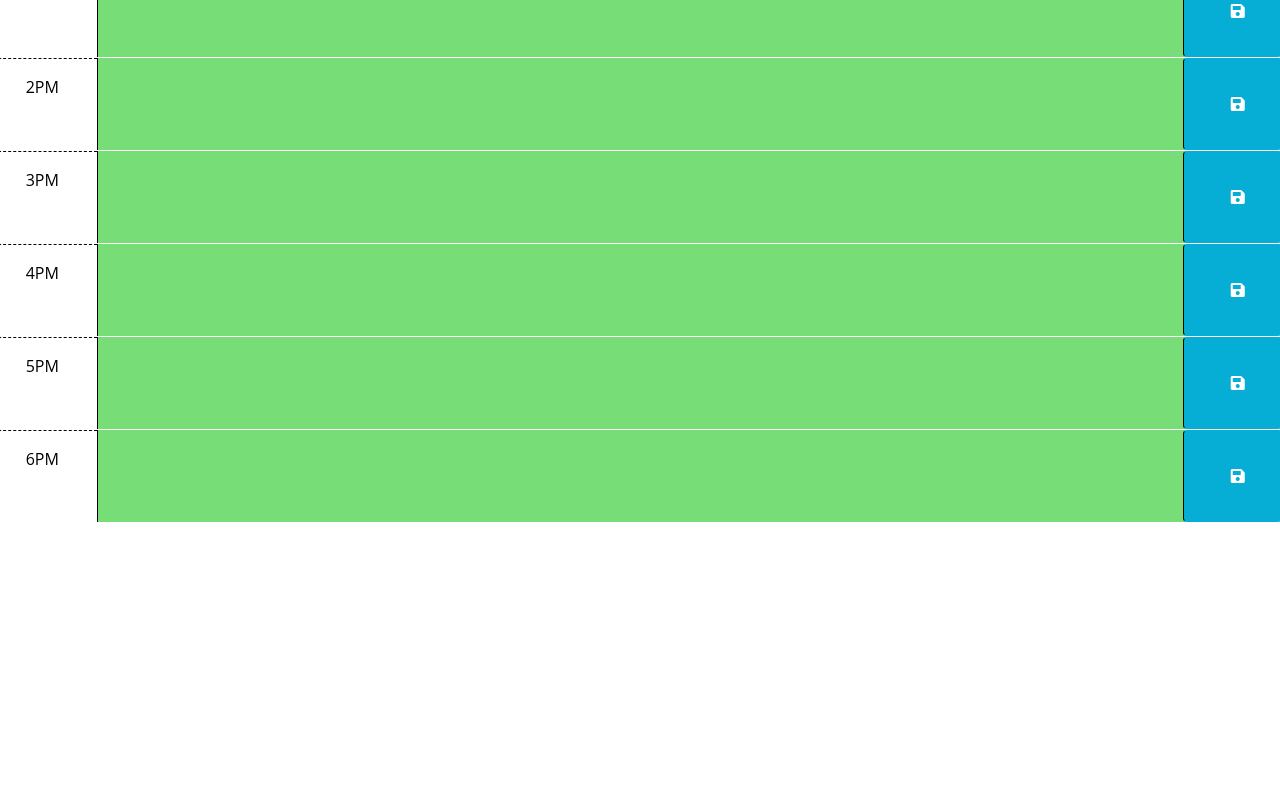
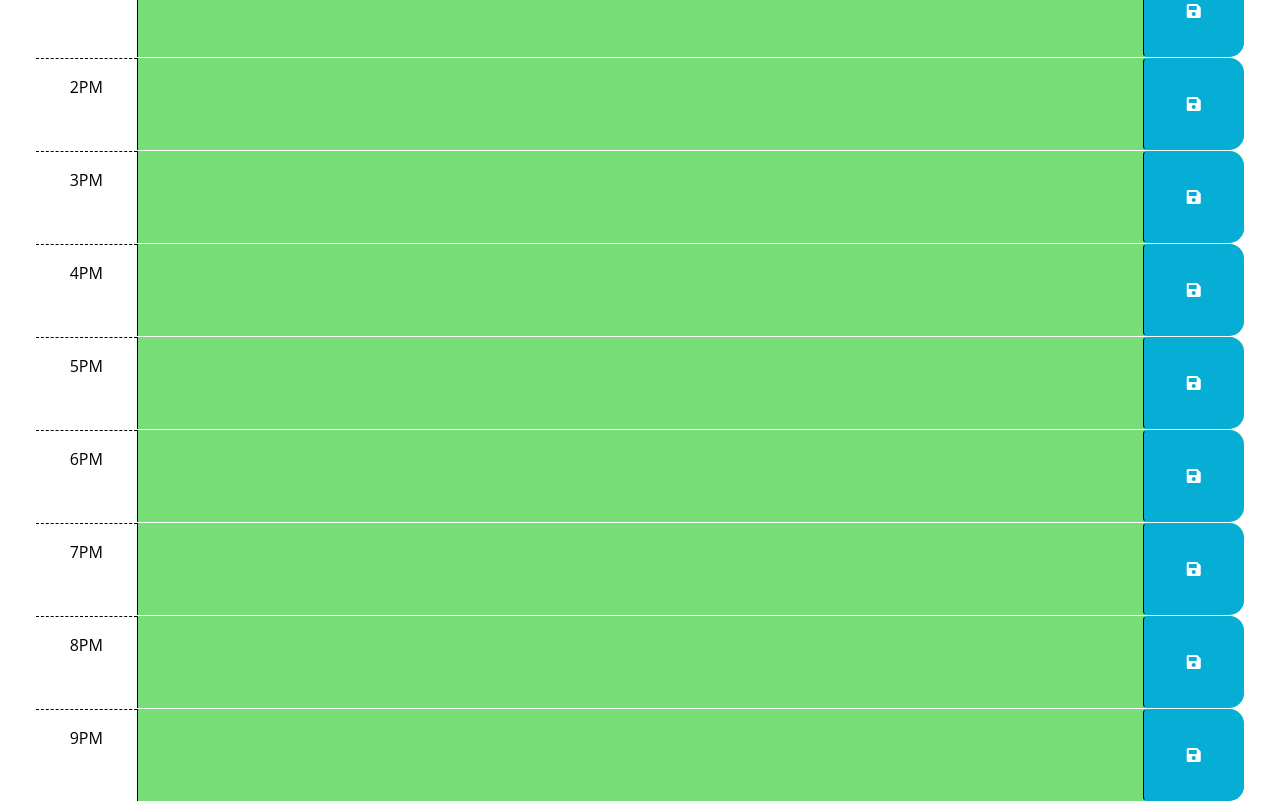
Before and after one commit to lgenzone/day-planner, a plain HTML site: page Develop/index.html in a window 1280 px wide. Shown: the part 705-1506 px from the top of the page. Before the commit the page ends 1227 px from the top, so only its background shows below. Drawn offline with nearby package versions, Linux system fonts and the light colour scheme.

Commit message:
update index.html & js
add time blocks

```diff
--- a/Develop/index.html
+++ b/Develop/index.html
@@ -79,7 +79,7 @@
         </button>
       </div>
 
-    </main>
+
 
     <!-- additional time blocks -->
 
@@ -140,8 +140,35 @@
     </button>
   </div>
 
+  <div id="hour-19" class="row time-block future">
+    <div class="col-2 col-md-1 hour text-center py-3">7PM</div>
+    <textarea class="col-8 col-md-10 description" rows="3"> </textarea>
+    <button class="btn saveBtn col-2 col-md-1" aria-label="save">
+      <i class="fas fa-save" aria-hidden="true"></i>
+    </button>
+  </div>
 
-</div>
+  <div id="hour-20" class="row time-block future">
+    <div class="col-2 col-md-1 hour text-center py-3">8PM</div>
+    <textarea class="col-8 col-md-10 description" rows="3"> </textarea>
+    <button class="btn saveBtn col-2 col-md-1" aria-label="save">
+      <i class="fas fa-save" aria-hidden="true"></i>
+    </button>
+  </div>
+
+  <div id="hour-21" class="row time-block future">
+    <div class="col-2 col-md-1 hour text-center py-3">9PM</div>
+    <textarea class="col-8 col-md-10 description" rows="3"> </textarea>
+    <button class="btn saveBtn col-2 col-md-1" aria-label="save">
+      <i class="fas fa-save" aria-hidden="true"></i>
+    </button>
+  </div>
+
+
+
+  </main>
+
+
 
     <script src="https://cdnjs.cloudflare.com/ajax/libs/jquery/3.2.1/jquery.min.js"></script>
     <script src="https://cdn.jsdelivr.net/npm/dayjs@1.11.3/dayjs.min.js"
--- a/Develop/script.js
+++ b/Develop/script.js
@@ -1,19 +1,25 @@
-// Wrap all code that interacts with the DOM in a call to jQuery to ensure that
-// the code isn't run until the browser has finished rendering all the elements
-// in the html.
-
-// display current date (Today is day of the week, month, day, year)
+// display current date (today is <weekday, month, day, year>)
 var today = dayjs();
 $('#currentDay').text(today.format('[Today is] dddd' + ' MMM D, YYYY'));
+
+
+$(".saveBtn").click(function () {
+
+  });
 
 
 
 
 
-$(function () {
+
+  // Wrap all code that interacts with the DOM in a call to jQuery to ensure that
+  // the code isn't run until the browser has finished rendering all the elements
+  // in the html.
   // TODO: Add a listener for click events on the save button. This code should
   // use the id in the containing time-block as a key to save the user input in
   // local storage. HINT: What does `this` reference in the click listener
+
+
   // function? How can DOM traversal be used to get the "hour-x" id of the
   // time-block containing the button that was clicked? How might the id be
   // useful when saving the description in local storage?
@@ -29,4 +35,3 @@ $(function () {
   // attribute of each time-block be used to do this?
   //
   // TODO: Add code to display the current date in the header of the page.
-});
```
